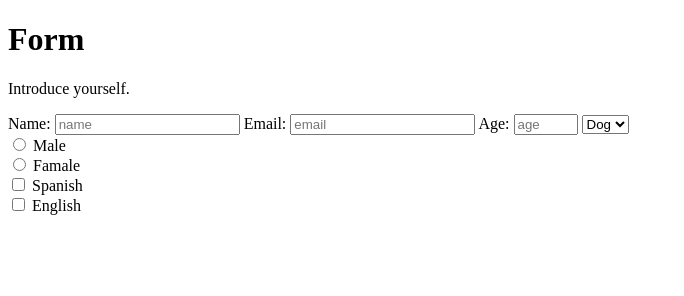
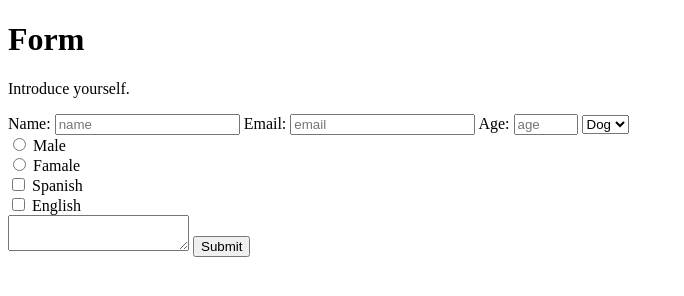
Before and after one commit to Abner21/HelloWorld, a plain HTML site: page index.html in a window 1280 px wide. Shown: the whole page, without its empty margins (0-684 px from the left). Drawn offline with Linux system fonts and the light colour scheme.

Commit message:
15 and 16

```diff
--- a/index.html
+++ b/index.html
@@ -28,6 +28,9 @@
         <input type="checkbox" name="lenguage" value="spanish"> Spanish<br>
         <input type="checkbox" name="lenguage" value="english"> English<br>
 
+        <textarea></textarea>
+        <input id="submit" type="submit">
+
     </form>
 
     <script src="https://cdn.freecodecamp.org/testable-projects-fcc/v1/bundle.js"></script>
```
